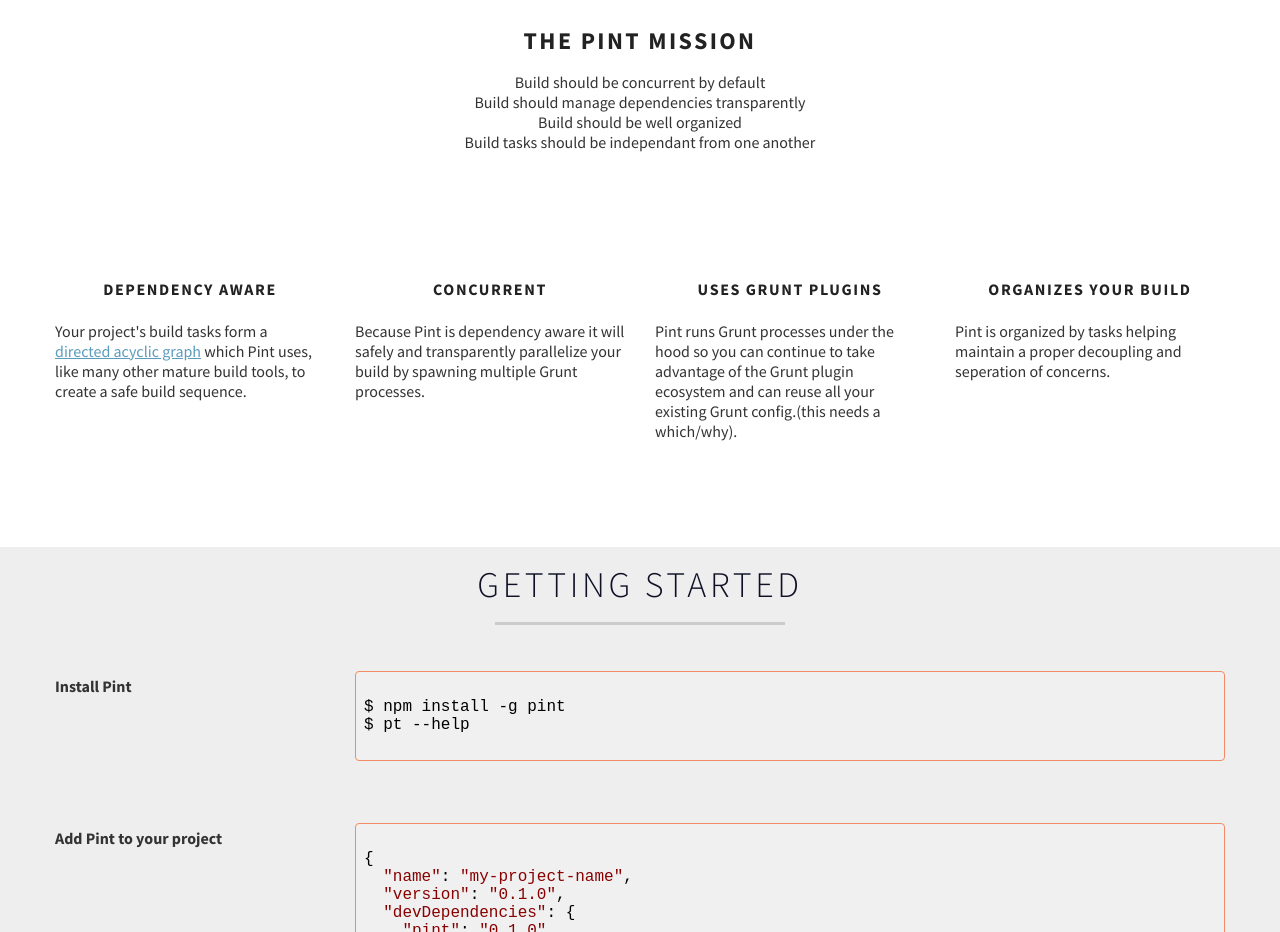
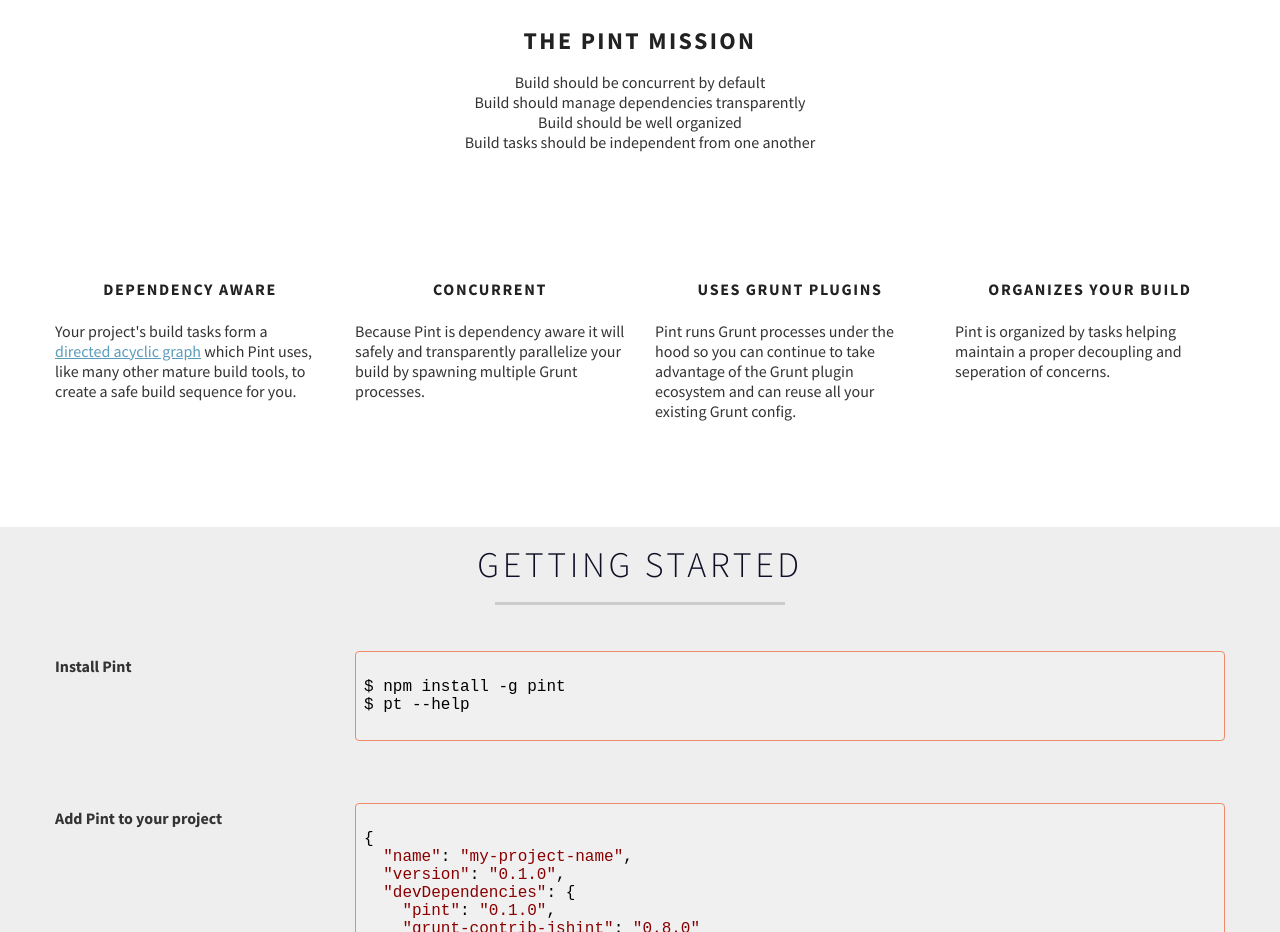
Before and after one commit to baer/pintjs.com, a plain HTML site: page index.html in a window 1280 px wide. Shown: the part 1100-2032 px from the top of the page. Drawn offline with Linux system fonts and the light colour scheme.

Commit message:
Correct a few Typos

```diff
--- a/index.html
+++ b/index.html
@@ -85,7 +85,7 @@
 							<li>Build should be concurrent by default</li>
 							<li>Build should manage dependencies transparently</li>
 							<li>Build should be well organized</li>
-							<li>Build tasks should be independant from one another</li>
+							<li>Build tasks should be independent from one another</li>
 						</ul>
 					</div>
 				</div>
@@ -94,7 +94,7 @@
 					<div class="col-1-4">
 						<h4 class="text-center">Dependency Aware</h4>
 						<p>
-							Your project's build tasks form a <a href="http://en.wikipedia.org/wiki/Directed_acyclic_graph">directed acyclic graph</a> which Pint uses, like many other mature build tools, to create a safe build sequence.
+							Your project's build tasks form a <a href="http://en.wikipedia.org/wiki/Directed_acyclic_graph">directed acyclic graph</a> which Pint uses, like many other mature build tools, to create a safe build sequence for you.
 						</p>
 					</div>
 					<div class="col-1-4">
@@ -106,7 +106,7 @@
 					<div class="col-1-4">
 						<h4 class="text-center">Uses Grunt plugins</h4>
 						<p>
-							Pint runs Grunt processes under the hood so you can continue to take advantage of the Grunt plugin ecosystem and can reuse all your existing Grunt config.(this needs a which/why).
+							Pint runs Grunt processes under the hood so you can continue to take advantage of the Grunt plugin ecosystem and can reuse all your existing Grunt config.
 						</p>
 					</div>
 					<div class="col-1-4">
```
